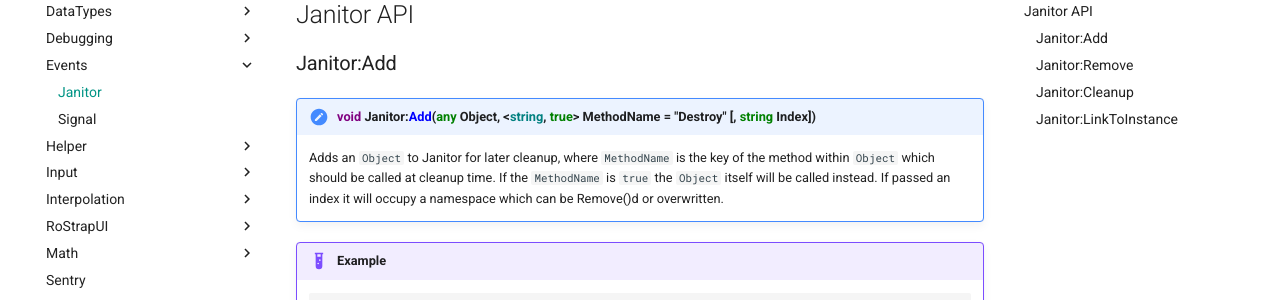
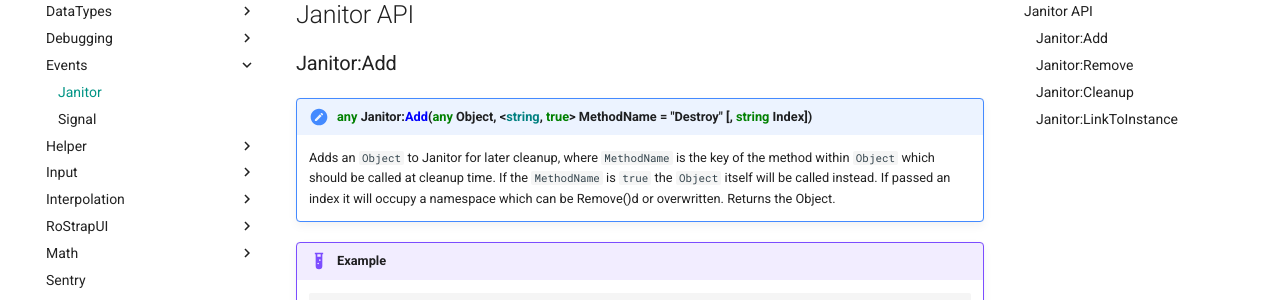
Before and after one commit to RoStrap/rostrap.github.io, an MkDocs documentation site: the page built from docs/Libraries/Events/Janitor.md, in a window 1280 px wide and 900 px high, scrolled down 503 px. Shown: the part 151-451 px from the top of the window. Built offline with MkDocs 1.6.1 and Material for MkDocs 9.7.7, drawn with Linux system fonts in a browser that asks for light colours.

Commit message:
Update Janitor:Add docs

````diff
--- a/docs/Libraries/Events/Janitor.md
+++ b/docs/Libraries/Events/Janitor.md
@@ -16,8 +16,8 @@ local Janitor = Resources:LoadLibrary("Janitor")
 
 ### Janitor:Add
 
-!!! summary "<span style="color:purple;">void</span> Janitor:<span style="color:blue;">Add</span>(<span style="color:green;">any</span> Object, <<span style="color:teal;">string</span>, <span style="color:green;">true</span>> MethodName = "Destroy" [, <span style="color:green;">string</span> Index])"
-	Adds an `Object` to Janitor for later cleanup, where `MethodName` is the key of the method within `Object` which should be called at cleanup time. If the `MethodName` is `true` the `Object` itself will be called instead. If passed an index it will occupy a namespace which can be Remove()d or overwritten.
+!!! summary "<span style="color:green;">any</span> Janitor:<span style="color:blue;">Add</span>(<span style="color:green;">any</span> Object, <<span style="color:teal;">string</span>, <span style="color:green;">true</span>> MethodName = "Destroy" [, <span style="color:green;">string</span> Index])"
+	Adds an `Object` to Janitor for later cleanup, where `MethodName` is the key of the method within `Object` which should be called at cleanup time. If the `MethodName` is `true` the `Object` itself will be called instead. If passed an index it will occupy a namespace which can be Remove()d or overwritten. Returns the Object.
 
 !!! example
 	```lua
````
